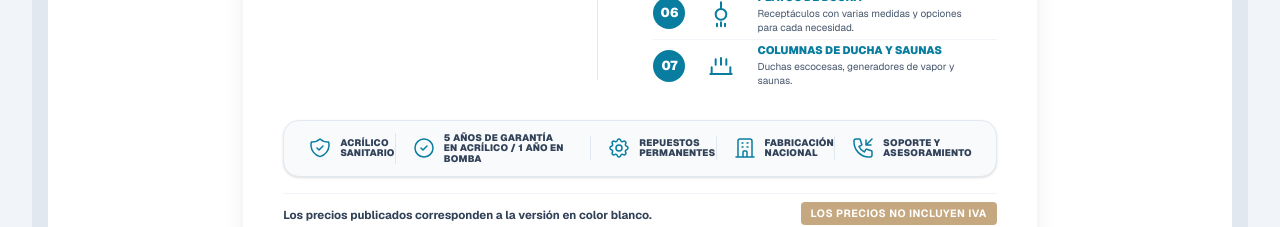
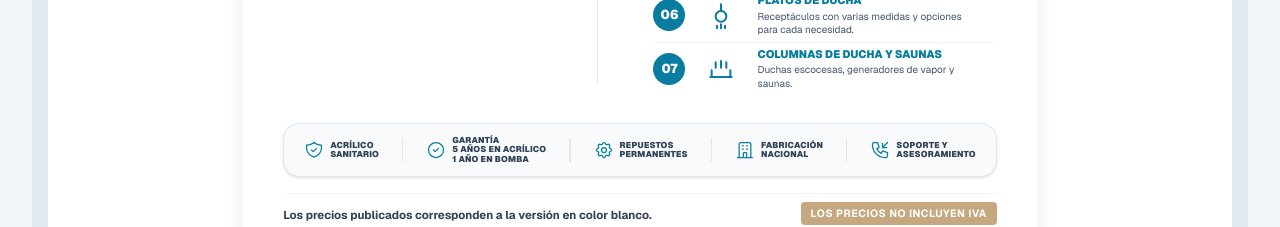
Before and after one commit to yoelzoff98/FiveSaint, a Next.js app: page /admin-FiveSaint/lista-de-precios in a window 1280 px wide. Shown: the part 2140-2367 px from the top of the page. Built offline with nearby package versions, Linux system fonts and the light colour scheme.

Commit message:
Center footer badges layout and update warranty text

```diff
--- a/src/components/pdf/PriceListPdf.tsx
+++ b/src/components/pdf/PriceListPdf.tsx
@@ -400,47 +400,59 @@ export const PriceListPdf = forwardRef<HTMLDivElement, {}>((props, ref) => {
 
         {/* 5. Footer Badges */}
         <div className="px-10 pb-4 mt-auto shrink-0 flex flex-col gap-4">
-          <div className="flex justify-between items-center border-[1.5px] border-slate-200 bg-slate-50 rounded-2xl py-3 px-6 shadow-sm">
-            <div className="flex items-center gap-2">
-              <div className="text-accent-deep">
-                <svg className="w-6 h-6" fill="none" viewBox="0 0 24 24" stroke="currentColor" strokeWidth={1.5}>
+          <div className="flex justify-between items-center w-full border-[1.5px] border-slate-200 bg-slate-50 rounded-2xl py-3 px-5 shadow-sm">
+            <div className="flex items-center gap-1.5">
+              <div className="text-accent-deep shrink-0">
+                <svg className="w-5 h-5" fill="none" viewBox="0 0 24 24" stroke="currentColor" strokeWidth={1.5}>
                   <path strokeLinecap="round" strokeLinejoin="round" d="M9 12l2 2 4-4m5.618-4.016A11.955 11.955 0 0112 2.944a11.955 11.955 0 01-8.618 3.04A12.02 12.02 0 003 9c0 5.591 3.824 10.29 9 11.622 5.176-1.332 9-6.03 9-11.622 0-1.042-.133-2.052-.382-3.016z" />
                 </svg>
               </div>
-              <span className="text-[9.5px] font-black text-slate-700 leading-[1.1] uppercase tracking-wide">ACRÍLICO<br />SANITARIO</span>
-            </div>
-            <div className="flex items-center gap-2 border-l-[1.5px] border-slate-200 pl-4">
-              <div className="text-accent-deep">
-                <svg className="w-6 h-6" fill="none" viewBox="0 0 24 24" stroke="currentColor" strokeWidth={1.5}>
+              <span className="text-[8.5px] font-black text-slate-700 leading-[1.1] uppercase tracking-wide">ACRÍLICO<br />SANITARIO</span>
+            </div>
+
+            <div className="w-[1.5px] h-6 bg-slate-200 shrink-0"></div>
+
+            <div className="flex items-center gap-1.5">
+              <div className="text-accent-deep shrink-0">
+                <svg className="w-5 h-5" fill="none" viewBox="0 0 24 24" stroke="currentColor" strokeWidth={1.5}>
                   <path strokeLinecap="round" strokeLinejoin="round" d="M9 12l2 2 4-4m6 2a9 9 0 11-18 0 9 9 0 0118 0z" />
                 </svg>
               </div>
-              <span className="text-[9.5px] font-black text-slate-700 leading-[1.1] uppercase tracking-wide">5 AÑOS DE GARANTÍA<br />EN ACRÍLICO / 1 AÑO EN BOMBA</span>
-            </div>
-            <div className="flex items-center gap-2 border-l-[1.5px] border-slate-200 pl-4">
-              <div className="text-accent-deep">
-                <svg className="w-6 h-6" fill="none" viewBox="0 0 24 24" stroke="currentColor" strokeWidth={1.5}>
+              <span className="text-[8.5px] font-black text-slate-700 leading-[1.1] uppercase tracking-wide whitespace-nowrap">GARANTÍA<br />5 AÑOS EN ACRÍLICO<br />1 AÑO EN BOMBA</span>
+            </div>
+
+            <div className="w-[1.5px] h-6 bg-slate-200 shrink-0"></div>
+
+            <div className="flex items-center gap-1.5">
+              <div className="text-accent-deep shrink-0">
+                <svg className="w-5 h-5" fill="none" viewBox="0 0 24 24" stroke="currentColor" strokeWidth={1.5}>
                   <path strokeLinecap="round" strokeLinejoin="round" d="M10.325 4.317c.426-1.756 2.924-1.756 3.35 0a1.724 1.724 0 002.573 1.066c1.543-.94 3.31.826 2.37 2.37a1.724 1.724 0 001.065 2.572c1.756.426 1.756 2.924 0 3.35a1.724 1.724 0 00-1.066 2.573c.94 1.543-.826 3.31-2.37 2.37a1.724 1.724 0 00-2.572 1.065c-.426 1.756-2.924 1.756-3.35 0a1.724 1.724 0 00-2.573-1.066c-1.543.94-3.31-.826-2.37-2.37a1.724 1.724 0 00-1.065-2.572c-1.756-.426-1.756-2.924 0-3.35a1.724 1.724 0 001.066-2.573c-.94-1.543.826-3.31 2.37-2.37.996.608 2.296.07 2.572-1.065z" />
                   <path strokeLinecap="round" strokeLinejoin="round" d="M15 12a3 3 0 11-6 0 3 3 0 016 0z" />
                 </svg>
               </div>
-              <span className="text-[9.5px] font-black text-slate-700 leading-[1.1] uppercase tracking-wide">REPUESTOS<br />PERMANENTES</span>
-            </div>
-            <div className="flex items-center gap-2 border-l-[1.5px] border-slate-200 pl-4">
-              <div className="text-accent-deep">
-                <svg className="w-6 h-6" fill="none" viewBox="0 0 24 24" stroke="currentColor" strokeWidth={1.5}>
+              <span className="text-[8.5px] font-black text-slate-700 leading-[1.1] uppercase tracking-wide">REPUESTOS<br />PERMANENTES</span>
+            </div>
+
+            <div className="w-[1.5px] h-6 bg-slate-200 shrink-0"></div>
+
+            <div className="flex items-center gap-1.5">
+              <div className="text-accent-deep shrink-0">
+                <svg className="w-5 h-5" fill="none" viewBox="0 0 24 24" stroke="currentColor" strokeWidth={1.5}>
                   <path strokeLinecap="round" strokeLinejoin="round" d="M19 21V5a2 2 0 00-2-2H7a2 2 0 00-2 2v16m14 0h2m-2 0h-5m-9 0H3m2 0h5M9 7h1m-1 4h1m4-4h1m-1 4h1m-5 10v-5a1 1 0 011-1h2a1 1 0 011 1v5m-4 0h4" />
                 </svg>
               </div>
-              <span className="text-[9.5px] font-black text-slate-700 leading-[1.1] uppercase tracking-wide">FABRICACIÓN<br />NACIONAL</span>
-            </div>
-            <div className="flex items-center gap-2 border-l-[1.5px] border-slate-200 pl-4">
-              <div className="text-accent-deep">
-                <svg className="w-6 h-6" fill="none" viewBox="0 0 24 24" stroke="currentColor" strokeWidth={1.5}>
+              <span className="text-[8.5px] font-black text-slate-700 leading-[1.1] uppercase tracking-wide">FABRICACIÓN<br />NACIONAL</span>
+            </div>
+
+            <div className="w-[1.5px] h-6 bg-slate-200 shrink-0"></div>
+
+            <div className="flex items-center gap-1.5">
+              <div className="text-accent-deep shrink-0">
+                <svg className="w-5 h-5" fill="none" viewBox="0 0 24 24" stroke="currentColor" strokeWidth={1.5}>
                   <path strokeLinecap="round" strokeLinejoin="round" d="M21 3l-6 6m0 0V4m0 5h5M5 3a2 2 0 00-2 2v1c0 8.284 6.716 15 15 15h1a2 2 0 002-2v-3.28a1 1 0 00-.684-.948l-4.493-1.498a1 1 0 00-1.21.502l-1.13 2.257a11.042 11.042 0 01-5.516-5.517l2.257-1.128a1 1 0 00.502-1.21L9.228 3.683A1 1 0 008.279 3H5z" />
                 </svg>
               </div>
-              <span className="text-[9.5px] font-black text-slate-700 leading-[1.1] uppercase tracking-wide">SOPORTE Y<br />ASESORAMIENTO</span>
+              <span className="text-[8.5px] font-black text-slate-700 leading-[1.1] uppercase tracking-wide">SOPORTE Y<br />ASESORAMIENTO</span>
             </div>
           </div>
           {renderFooter(undefined, "")}
@@ -1331,9 +1343,7 @@ export const PriceListPdf = forwardRef<HTMLDivElement, {}>((props, ref) => {
               Opcionales Disponibles
             </h3>
             <div className="grid grid-cols-2 gap-x-8 gap-y-1">
-              {spaOpcionalesData
-                .filter((opc) => opc.name !== "Estructura metalica autoportante")
-                .map((opc, oIdx) => (
+              {spaOpcionalesData.map((opc, oIdx) => (
                 <div key={oIdx} className="flex justify-between items-center border-b border-slate-200/60 pb-0.5">
                   <span className="text-[11.5px] font-bold text-slate-700">{opc.name}</span>
                   <div className="flex items-center gap-3 shrink-0">
--- a/src/config/price-list-data.ts
+++ b/src/config/price-list-data.ts
@@ -218,8 +218,7 @@ export const spaOpcionalesData = [
   { name: "Cromoterapia", code: "FSSPAZCRT", price: "$ 477 000" },
   { name: "Cobertor térmico", code: "FSSPAZCT", price: "$ 743 000" },
   { name: "Calefactor eléctrico", code: "FSSPAZC", price: "$ 2 601 000" },
-  { name: "Equipo de filtrado c/bomba", code: "FSSPAZF", price: "$ 1 069 000" },
-  { name: "Estructura metalica autoportante", code: "FSSPAZMEM", price: "$ 1 072 000" }
+  { name: "Equipo de filtrado c/bomba", code: "FSSPAZF", price: "$ 1 069 000" }
 ];
 
 export const spaDataPage1: SpaModel[] = [
@@ -284,17 +283,18 @@ export const spaDataPage1: SpaModel[] = [
 export const spaDataPage2: SpaModel[] = [
   {
     name: "Relax",
-    dimensions: "Ancho: 195 cm / Largo: 205 cm\nProf.: 65 cm / Cap.: 300 lts.",
+    dimensions: "Ancho: 195 cm / Largo: 205 cm\nProf.: 65 cm / Cap.: 450 lts.",
     columns: ["Cantidad"],
     features: [
       { label: "Casco acrílico sanitario", values: [1] },
-      { label: "Jets de caudal regulable individual", values: [5] },
+      { label: "Jets AGUA/AIRE", values: [5] },
       { label: "Jets punzantes", values: [3] },
       { label: "Succión", values: [1] },
-      { label: "Bomba autodrenante", values: [1] },
+      { label: "Bomba", values: [1] },
       { label: "Encendido neumático", values: [1] },
       { label: "Desagüe de 1 1/2\"", values: [1] },
-      { label: "Llenado interno", values: [1] }
+      { label: "Llenado interno", values: [1] },
+      { label: "Estructura metálica autoportante", values: [1] }
     ],
     prices: [
       { code: "FSSPA4RB", price: "$ 6 044 000" }
@@ -307,14 +307,15 @@ export const spaDataPage2: SpaModel[] = [
     columns: ["Cantidad"],
     features: [
       { label: "Casco acrílico sanitario", values: [1] },
-      { label: "Jets de caudal regulable individual", values: [8] },
+      { label: "Jets AGUA/AIRE", values: [8] },
       { label: "Jets punzantes", values: [3] },
       { label: "Succión", values: [1] },
-      { label: "Bomba autodrenante", values: [1] },
+      { label: "Bomba", values: [1] },
       { label: "Encendido neumático", values: [1] },
       { label: "Desagüe de 1 1/2\"", values: [1] },
       { label: "Jets cervicales", values: [4] },
-      { label: "Llenado interno", values: [1] }
+      { label: "Llenado interno", values: [1] },
+      { label: "Estructura metálica autoportante", values: [1] }
     ],
     prices: [
       { code: "FSSPA3PB", price: "$ 6 044 000" }
@@ -351,8 +352,8 @@ export const platosDuchaData: PlatosCategory[] = [
       { code: "FSPD02", largo: "120", ancho: "70", altura: "5", profundidad: "3,5", price: "$ 547 000" },
       { code: "FSPD03", largo: "130", ancho: "70", altura: "5", profundidad: "3,5", price: "$ 557 000" },
       { code: "FSPD04", largo: "140", ancho: "70", altura: "5", profundidad: "3,5", price: "$ 610 000" },
-      { code: "FSPD05", largo: "150", ancho: "70", altura: "5", profundidad: "3,6", price: "$ 654 000" },
-      { code: "FSPD06", largo: "160", ancho: "70", altura: "5", profundidad: "3,6", price: "$ 686 700" }
+      { code: "FSPD05", largo: "150", ancho: "70", altura: "5", profundidad: "3,5", price: "$ 654 000" },
+      { code: "FSPD06", largo: "160", ancho: "70", altura: "5", profundidad: "3,5", price: "$ 686 700" }
     ]
   },
   {
```
